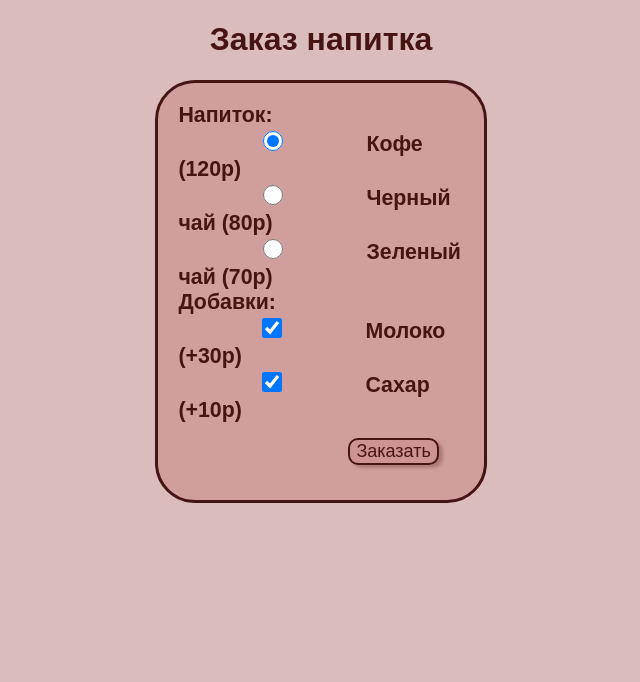
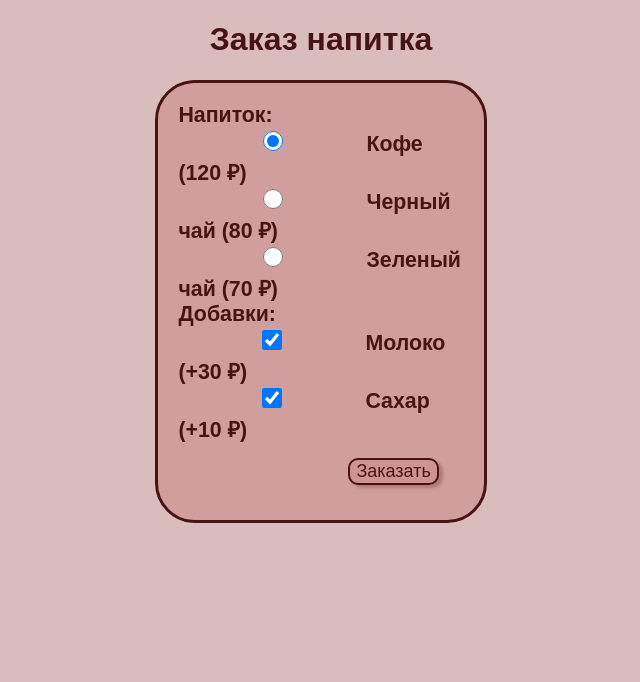
Before and after one commit to ninioka/web-programming-labs-2, a Flask app: page /lab3/order in a window 1280 px wide. Shown: the part 42-724 px from the top of the page, without its empty margins (319-959 px from the left). Run offline with Flask 3, Linux system fonts and the light colour scheme.

Commit message:
Правки

```diff
--- a/templates/lab3/order.html
+++ b/templates/lab3/order.html
@@ -9,20 +9,20 @@
     <form action="/lab3/pay" class="drinks">
         <div>Напиток:</div>
         <label>
-            <input type="radio" value="coffee" name="drink" checked>Кофе (120р)<br>
+            <input type="radio" value="coffee" name="drink" checked>Кофе (120 &#8381)<br>
         </label>
         <label>
-            <input type="radio" value="black-tea" name="drink">Черный чай (80р)<br>
+            <input type="radio" value="black-tea" name="drink">Черный чай (80 &#8381)<br>
         </label>
         <label>
-            <input type="radio" value="green-tea" name="drink">Зеленый чай (70р)<br>
+            <input type="radio" value="green-tea" name="drink">Зеленый чай (70 &#8381)<br>
         </label>
         <div>Добавки:</div>
         <label>
-            <input type="checkbox" name="milk" checked>Молоко (+30р)<br>
+            <input type="checkbox" name="milk" checked>Молоко (+30 &#8381)<br>
         </label>
         <label>
-            <input type="checkbox" name="sugar" checked>Сахар (+10р)<br>
+            <input type="checkbox" name="sugar" checked>Сахар (+10 &#8381)<br>
         </label>
 
         <div>
--- a/templates/lab3/pay.html
+++ b/templates/lab3/pay.html
@@ -8,7 +8,7 @@
     <h1>Оплата</h1>
 
     <div style="text-align: center;">
-        Сумма к оплате: {{ price }} рублей
+        Сумма к оплате: {{ price }} &#8381
     </div>
 
     <form action="/lab3/success" class="pay">
```
